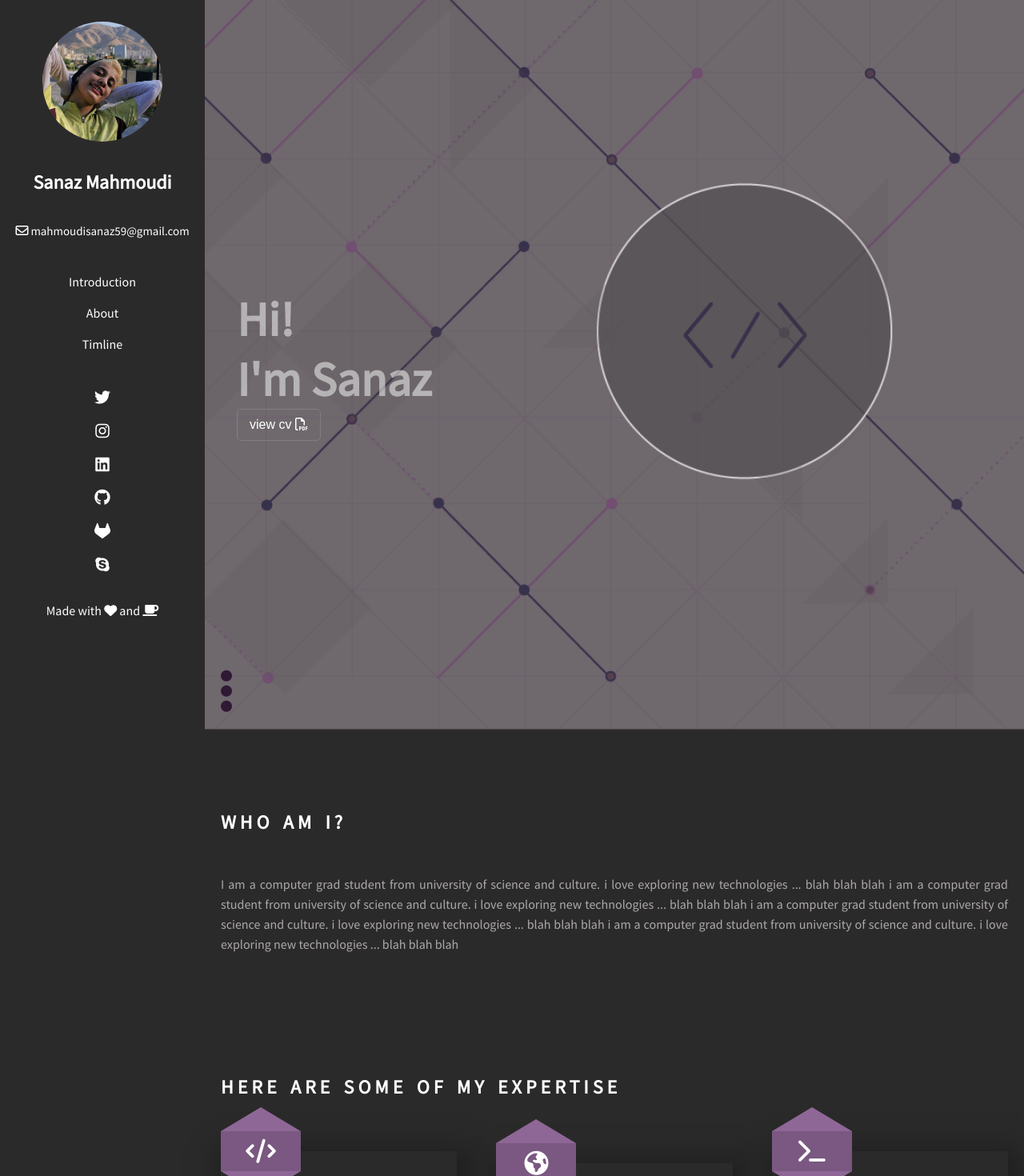
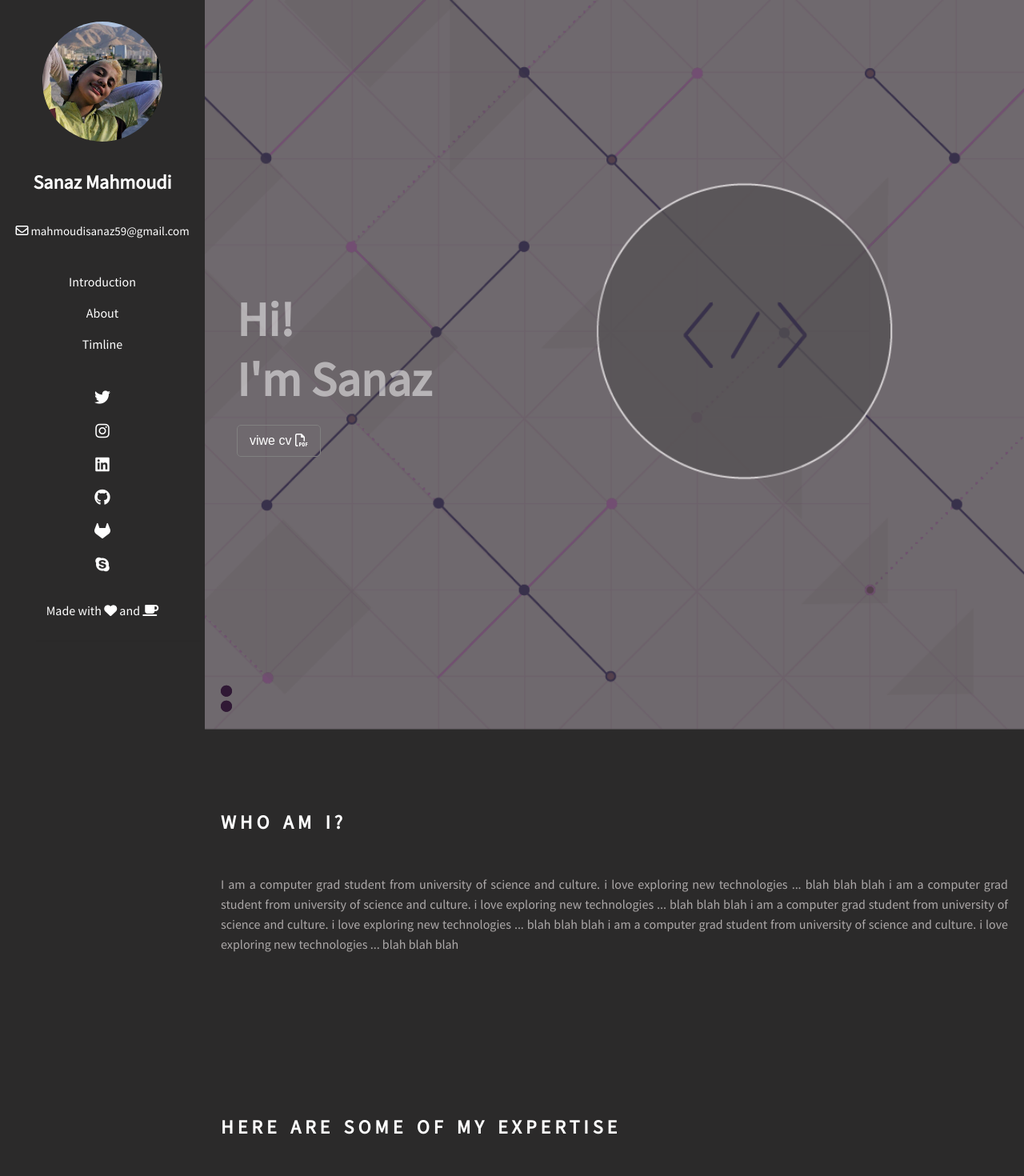
Before and after one commit to satanmourner/My-Portfolio-Website, a React (Create React App) app: page / in a window 1280 px wide. Shown: the top 1470 px of the page at 80% size. Built offline with nearby package versions, Linux system fonts and the light colour scheme.

Commit message:
slider array

```diff
--- a/package.json
+++ b/package.json
@@ -8,7 +8,8 @@
     "@testing-library/user-event": "^7.2.1",
     "react": "^16.13.1",
     "react-dom": "^16.13.1",
-    "react-scripts": "3.4.2"
+    "react-scripts": "3.4.2",
+    "urix": "^0.1.0"
   },
   "scripts": {
     "start": "react-scripts start",
--- a/public/CSS/intro-about.css
+++ b/public/CSS/intro-about.css
@@ -5,11 +5,22 @@ div.intro, div.about, div.timeline {
   flex-direction: column;
 }
 
-div.intro > h2, div.about > h2, div.timeline > h2 {
+div.intro > h2, div.timeline > h2 {
   text-transform: uppercase;
   letter-spacing: 5px;
   word-spacing: 2.5px;
   padding: 50px 0;
+}
+
+div.about > h2 {
+  text-transform: uppercase;
+  letter-spacing: 5px;
+  word-spacing: 2.5px;
+  padding: 100px 0px;
+}
+
+div.about h3 {
+  padding: 40px 0px 0px 0px;
 }
 
 div.intro-container > p {
--- a/public/CSS/section-slider.css
+++ b/public/CSS/section-slider.css
@@ -17,6 +17,7 @@ img.slide-img {
 }
 
 div.slides {
+  width: 40%;
   height: 100%;
   position: absolute;
   z-index: 1;
@@ -34,6 +35,7 @@ div.container-slide {
 div.container-slide > h1 {
   font-size: 60px;
   opacity: 0.5;
+  padding: 20px 0px;
   text-transform: capitalize;
 }
 
--- a/src/components/Slider.jsx
+++ b/src/components/Slider.jsx
@@ -1,24 +1,57 @@
 import React, { Component } from 'react';
 
 export default class Slider extends React.Component {
+  constructor(props) {
+    super(props);
+    this.state = {show: [], clicked: false};
+    this.print = this.print.bind(this);
+    this.refSlide = [];
+  }
+
+  print(event) {
+    for(let i = 0; i < slide.length; i++) {
+      (slide[i].is) ? slide[i].is = false : slide[i].is = true;
+      this.setState({show: this.state.show.concat(this.slide)});
+    }
+
+  }
+
   render() {
     return (
       <div className="slider">
         <img className="slide-img" src="./Images/wall.png" />
+        {slide.map((slide, index) =>
         <div className="slides">
-          <div className="container-slide">
-          <h1>hi! <br /> i'm Sanaz</h1>
-          <a href="https://docs.google.com/document/d/1sI9rfUIGP4uDuwhj3bFge--Iq4OdHMtgD4lJgey2-BU/edit#" target="_blank">
-            <button className="btn-slide">view cv <i className="far fa-file-pdf" /></button>
-          </a>
+          <div className="container-slide"
+          style={{display: slide.is ? "flex" : "none"}}>
+            {slide.h1}
+            <a href={slide.href} target="_blank">
+              <button className="btn-slide">{slide.content} <i className={slide.i} /></button>
+            </a>
+          </div>
+          <div className="dot-slide">
+            <i className="fa fa-circle" onClick={this.print} />
+            <i className="fa fa-circle" onClick={this.print} />
+          </div>
         </div>
-        <div className="dot-slide">
-          <i className="fa fa-circle" />
-          <i className="fa fa-circle" />
-          <i className="fa fa-circle" />
-        </div>
+        )}
       </div>
-    </div>
     );
   }
 }
+
+const slide = [
+  {
+    is: true,
+    h1: <h1>Hi! <br /> i'm Sanaz</h1>,
+    href: "https://docs.google.com/document/d/1sI9rfUIGP4uDuwhj3bFge--Iq4OdHMtgD4lJgey2-BU/edit#",
+    content: "viwe cv",
+    i: "far fa-file-pdf"},
+  {
+    is: false,
+    h1: <h1>i love building THINGS!!</h1>,
+    href: "https://gitlab.com/mahmoudi.sanaz59",
+    content: "my projects",
+    i: "fas fa-briefcase"
+  }
+]
```
Also changed, not shown: 1 other file (tests, documents, lock files or other folders).
